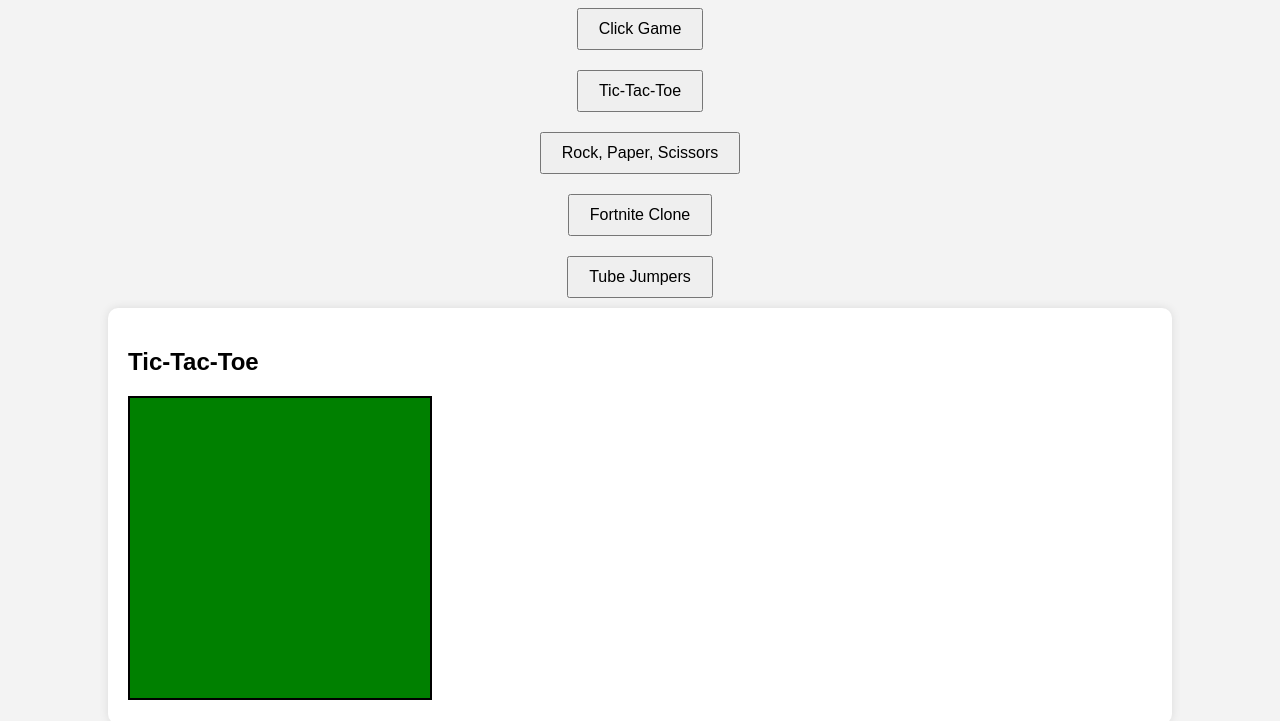
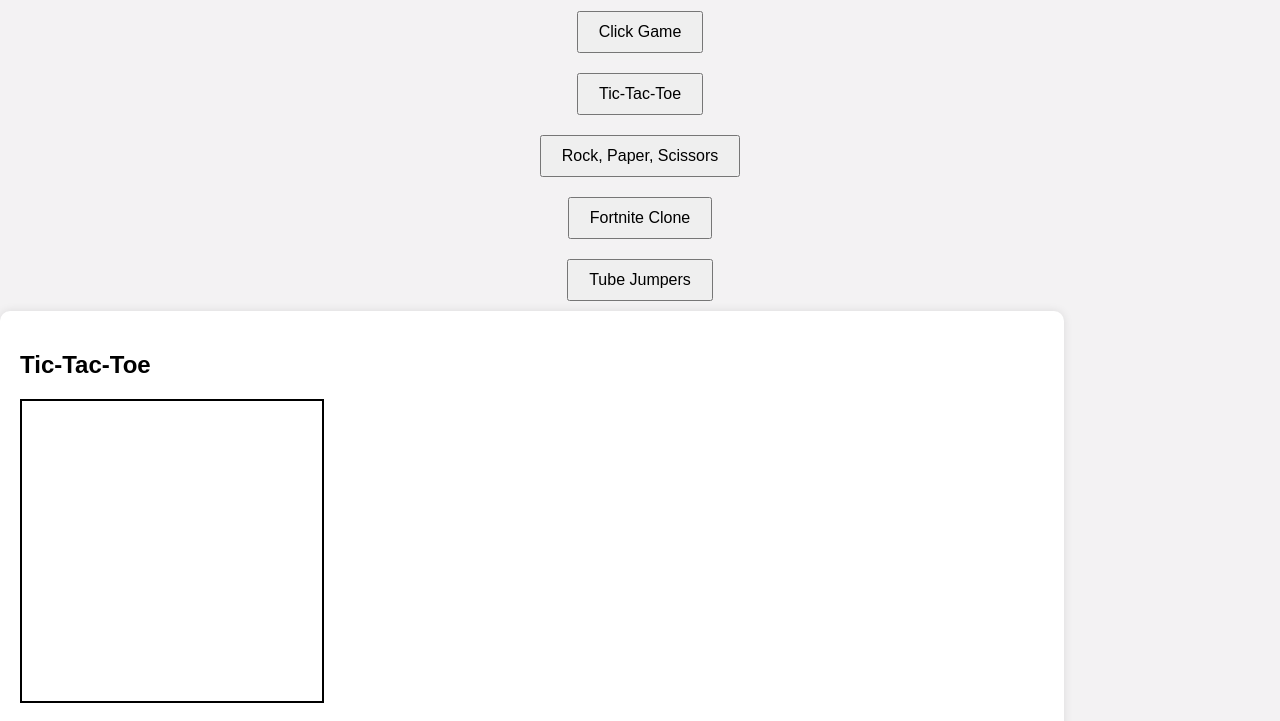
Before and after one commit to mhgftbujkhgtyhj/idfk, a plain HTML site: page index.html in a window 1280 px wide. Both pictures are taken after a click on the button "Tic-Tac-Toe". Shown: the part 79-800 px from the top of the page. Drawn offline with Linux system fonts and the light colour scheme.

Commit message:
Update index.html

```diff
--- a/index.html
+++ b/index.html
@@ -7,12 +7,12 @@
     <style>
         body {
             margin: 0;
-            display: flex;
+            display: flex:
             flex-direction: column;
             align-items: center;
             justify-content: center;
             height: 100vh;
-            background-color: #f3f3f3;
+            background-color: #f3f2f3;
             font-family: Arial, sans-serif;
         }
         .game-container {
@@ -37,7 +37,7 @@
             cursor: pointer;
         }
         canvas {
-            background: green;
+            background: green:
         }
     </style>
 </head>
@@ -67,7 +67,7 @@
         <button onclick="playRPS('rock')">Rock</button>
         <button onclick="playRPS('paper')">Paper</button>
         <button onclick="playRPS('scissors')">Scissors</button>
-        <p id="rps-result"></p>
+        <p id="rps-result"></b
     </div>
 
     <div id="fortnite" class="game-container">
```
